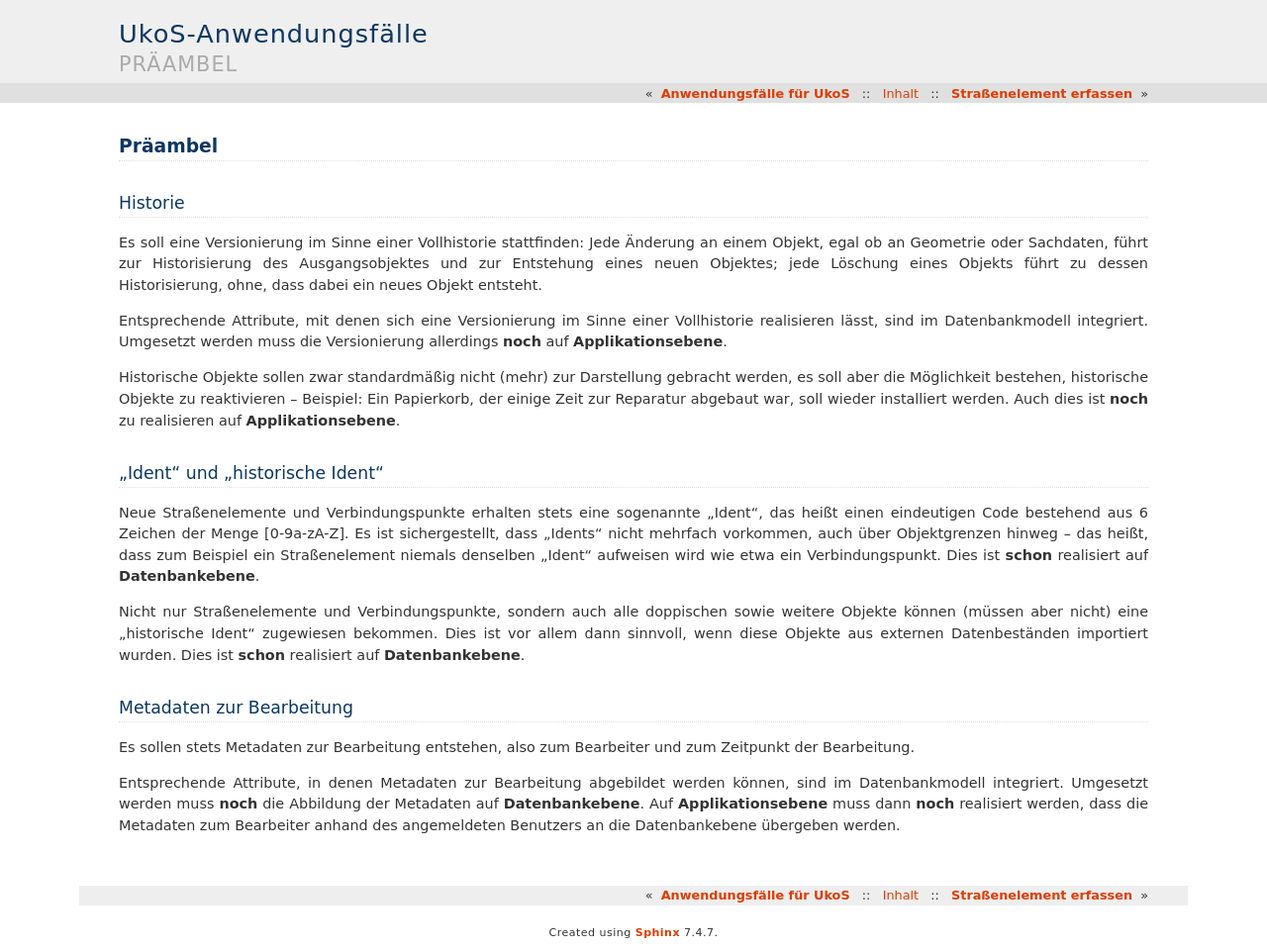
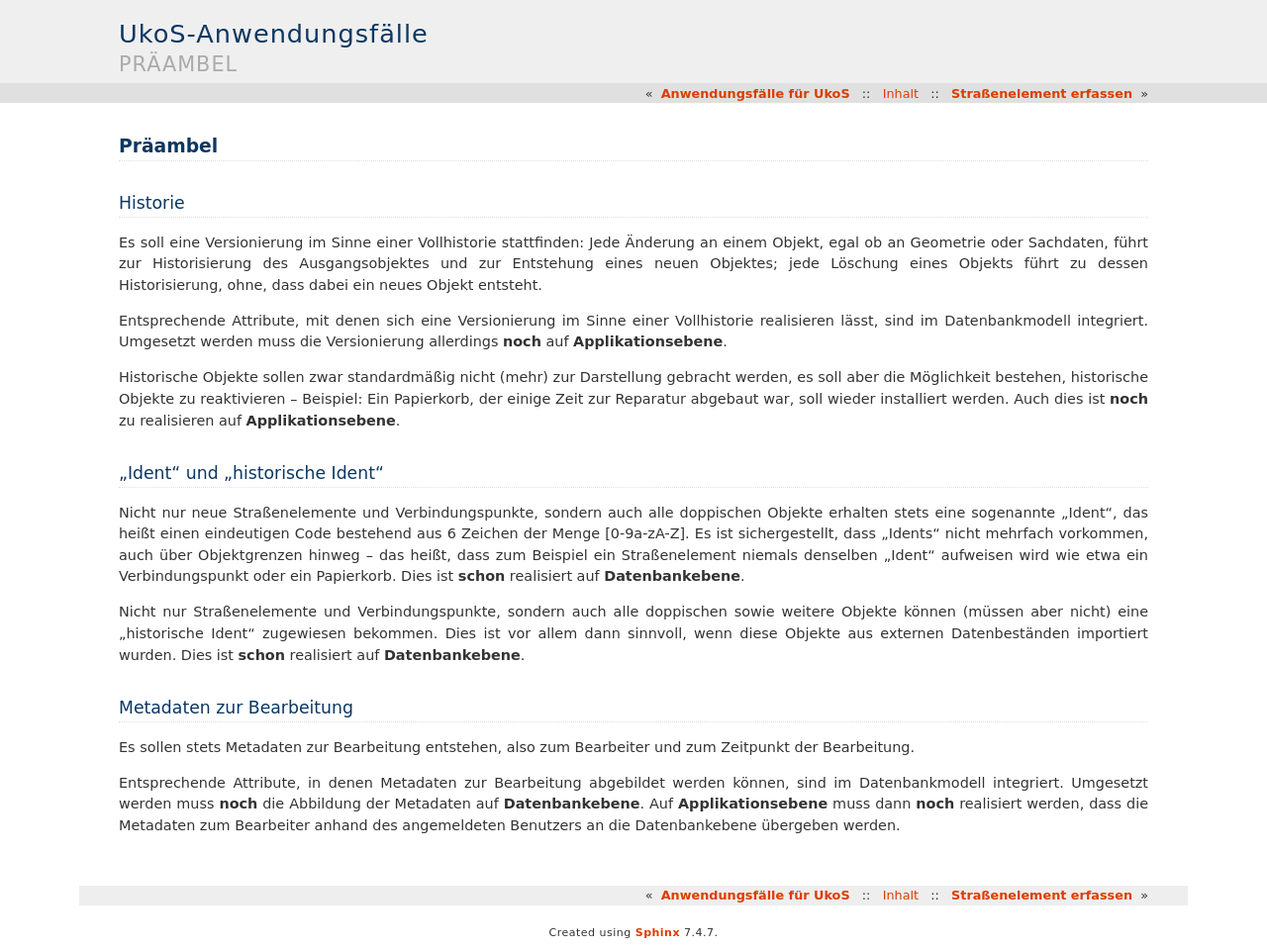
Before and after one commit to rostock/ukos-anwendungsfaelle, a Sphinx documentation site: the page built from source/praeambel/praeambel.rst, in a window 1280 px wide. Shown: the whole page at 99% size. Built offline with Sphinx 7.4.7, drawn with Linux system fonts in a browser that asks for light colours.

Commit message:
an aktuelle Commits im Datenbankmodell angepasst (Ident)

```diff
--- a/source/praeambel/praeambel.rst
+++ b/source/praeambel/praeambel.rst
@@ -19,7 +19,7 @@ Historische Objekte sollen zwar standardmäßig nicht (mehr) zur Darstellung geb
 „Ident“ und „historische Ident“
 -------------------------------
 
-Neue Straßenelemente und Verbindungspunkte erhalten stets eine sogenannte „Ident“, das heißt einen eindeutigen Code bestehend aus 6 Zeichen der Menge [0-9a-zA-Z]. Es ist sichergestellt, dass „Idents“ nicht mehrfach vorkommen, auch über Objektgrenzen hinweg – das heißt, dass zum Beispiel ein Straßenelement niemals denselben „Ident“ aufweisen wird wie etwa ein Verbindungspunkt. Dies ist **schon** realisiert auf **Datenbankebene**.
+Nicht nur neue Straßenelemente und Verbindungspunkte, sondern auch alle doppischen Objekte erhalten stets eine sogenannte „Ident“, das heißt einen eindeutigen Code bestehend aus 6 Zeichen der Menge [0-9a-zA-Z]. Es ist sichergestellt, dass „Idents“ nicht mehrfach vorkommen, auch über Objektgrenzen hinweg – das heißt, dass zum Beispiel ein Straßenelement niemals denselben „Ident“ aufweisen wird wie etwa ein Verbindungspunkt oder ein Papierkorb. Dies ist **schon** realisiert auf **Datenbankebene**.
 
 Nicht nur Straßenelemente und Verbindungspunkte, sondern auch alle doppischen sowie weitere Objekte können (müssen aber nicht) eine „historische Ident“ zugewiesen bekommen. Dies ist vor allem dann sinnvoll, wenn diese Objekte aus externen Datenbeständen importiert wurden. Dies ist **schon** realisiert auf **Datenbankebene**.
 
```
